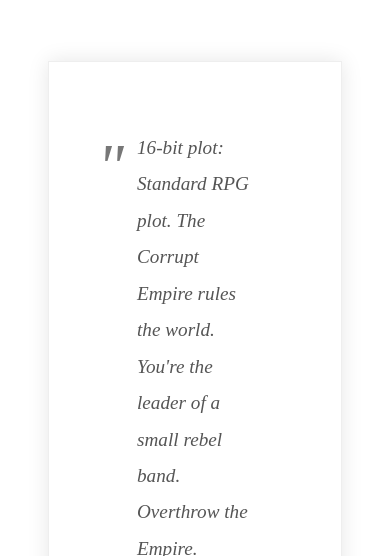
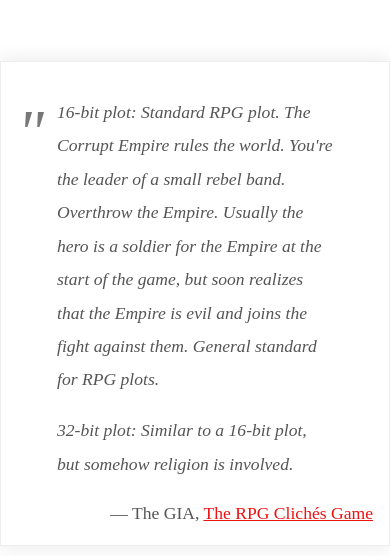
Before and after one commit to ddprrt/ff7-unlocked, an Eleventy site: page src/index.njk in a window 390 px wide. Shown: the part 288-844 px from the top of the page. Built offline with nearby package versions, Linux system fonts and the light colour scheme; Eleventy itself is replaced by a stand-in of ours; files that its build step writes are made by us from their sources; a web font is replaced by a local one.

Commit message:
responsive quote

```diff
--- a/src/_includes/css/main.css
+++ b/src/_includes/css/main.css
@@ -97,9 +97,22 @@ img {
 .quote {
   position: relative;
   border: 1px solid #eee;
-  padding: 3rem;
+  margin-top: 4rem;
+  margin-bottom: 4rem;
+  margin-left: -1rem;
+  margin-right: -1rem;
+  padding: 1rem;
+  font-size: 1.1rem;
   box-shadow: 0 0 20px rgba(0, 0, 0, 0.1);
-  margin: 4rem 2rem;
+}
+
+@media(min-width: 100ch) {
+
+  .quote {
+    padding: 3rem;
+    margin: 4rem 2rem;
+    font-size: 1.2rem;
+  }
 }
 
 .quote blockquote {
```
